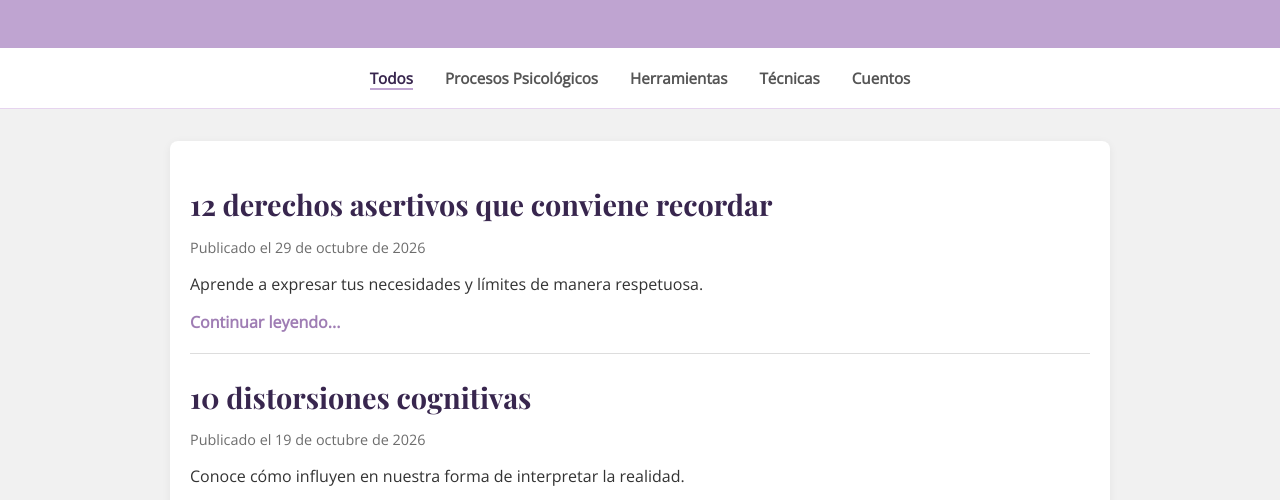
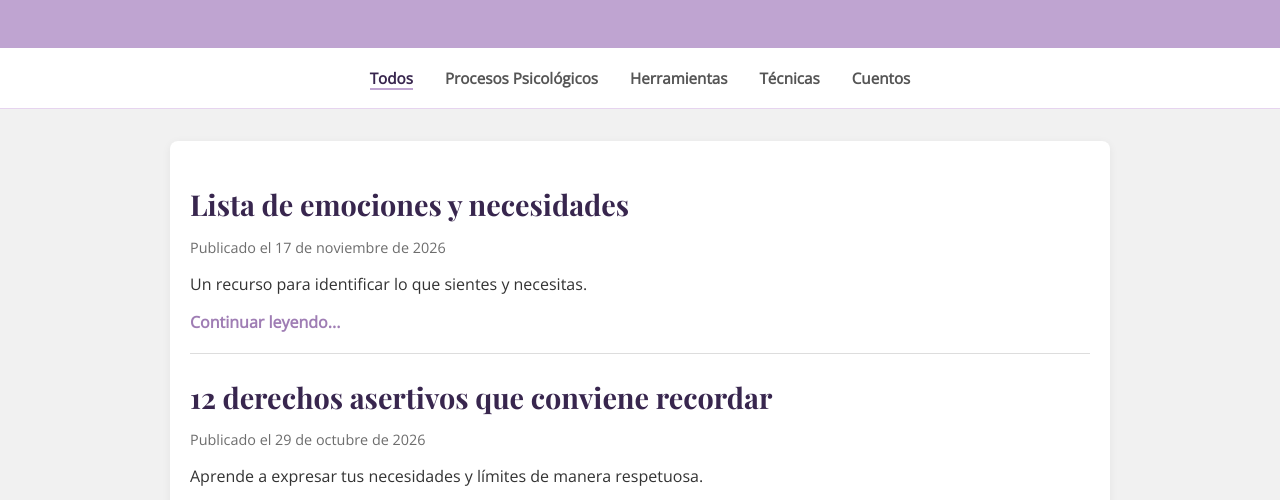
Before and after one commit to MariaFabregat/mfpsicologia, a plain HTML site: page blog.html in a window 1280 px wide. Shown: the part 204-704 px from the top of the page. Drawn offline with nearby package versions, Linux system fonts and the light colour scheme.

Commit message:
MFP-211 art lista emociones blog y herramientas

```diff
--- a/blog.html
+++ b/blog.html
@@ -94,6 +94,13 @@
     </nav>
 
     <div class="blog-list">
+
+        <article class="category-procesos">
+            <a href="lista-emociones-cnv.html"><h2>Lista de emociones y necesidades</h2></a>
+            <p class="post-meta" style="color:#6d6d6d; font-size:0.9rem;">Publicado el 17 de noviembre de 2026</p>
+            <p>Un recurso para identificar lo que sientes y necesitas.</p>
+            <a href="lista-emociones-cnv.html" style="color:#9f7db4; font-weight:bold;">Continuar leyendo...</a>
+        </article>
 
         <article class="category-procesos">
             <a href="derechos-asertivos.html"><h2>12 derechos asertivos que conviene recordar</h2></a>
```
Also changed, not shown: categoria-herramientas.html (+7 -0 lines).
